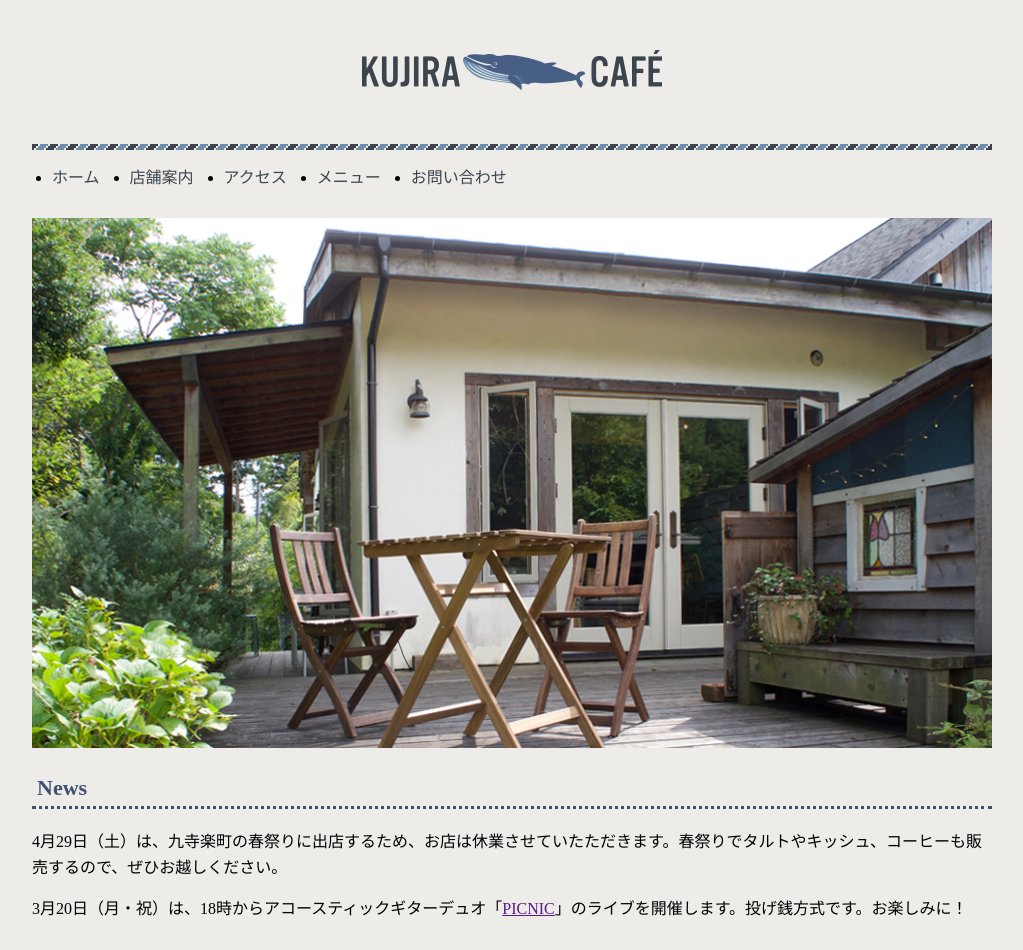
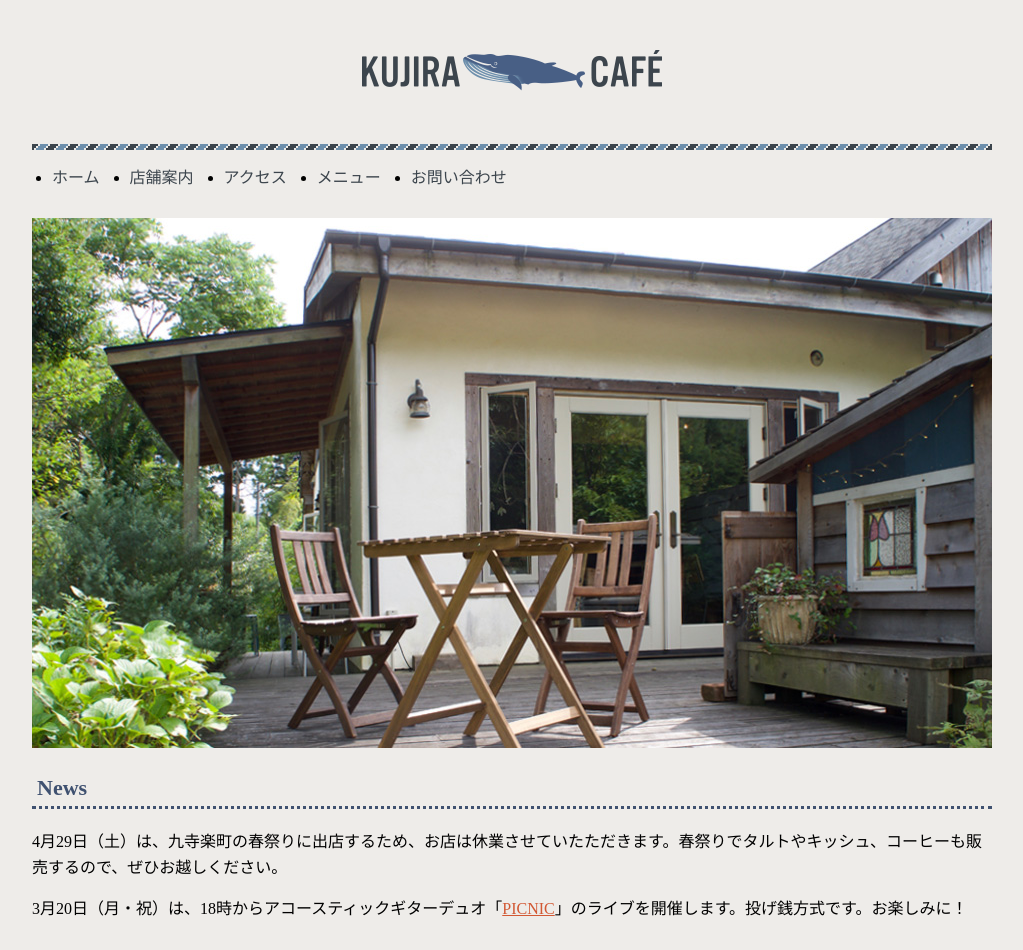
Before and after one commit to mp-gumi/KUJIRACafeWebSite, a React (Create React App) app: page / in a window 1280 px wide. Shown: the top 950 px of the page, without its empty margins (128-1151 px from the left). Built offline with nearby package versions, Linux system fonts and the light colour scheme; what emotion-reset would draw is missing.

Commit message:
IndexBodyのリンクの色を設定

```diff
--- a/src/component/IndexBody/index.tsx
+++ b/src/component/IndexBody/index.tsx
@@ -41,7 +41,17 @@ export const IndexBody = () => {
         `}
       >
         3月20日（月・祝）は、18時からアコースティックギターデュオ「
-        <a href={""}>PICNIC</a>
+        <a
+          href={""}
+          css={css`
+            color: #d25833;
+            &:hover {
+              color: #e3937a;
+            }
+          `}
+        >
+          PICNIC
+        </a>
         」のライブを開催します。投げ銭方式です。お楽しみに！
       </p>
     </div>
```
